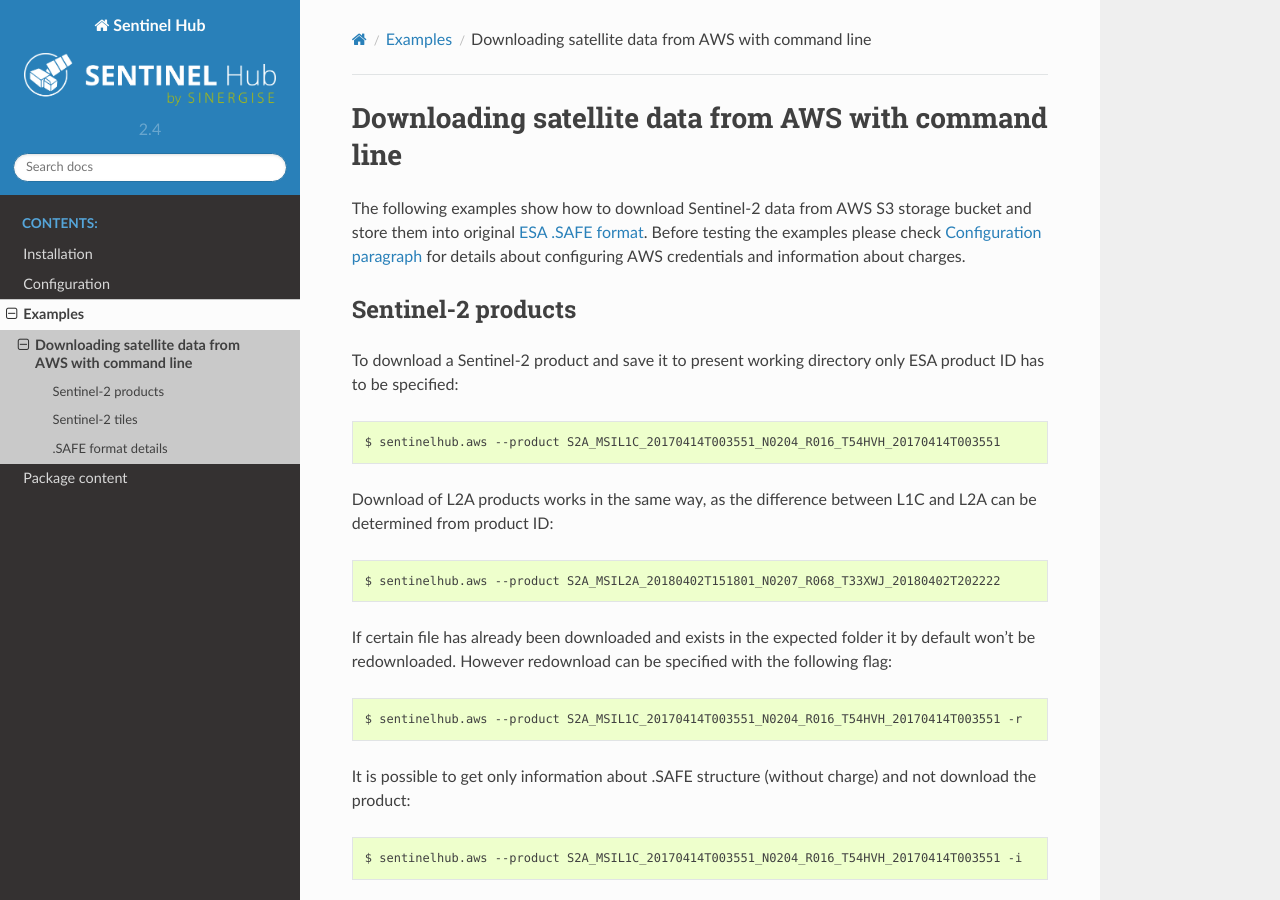
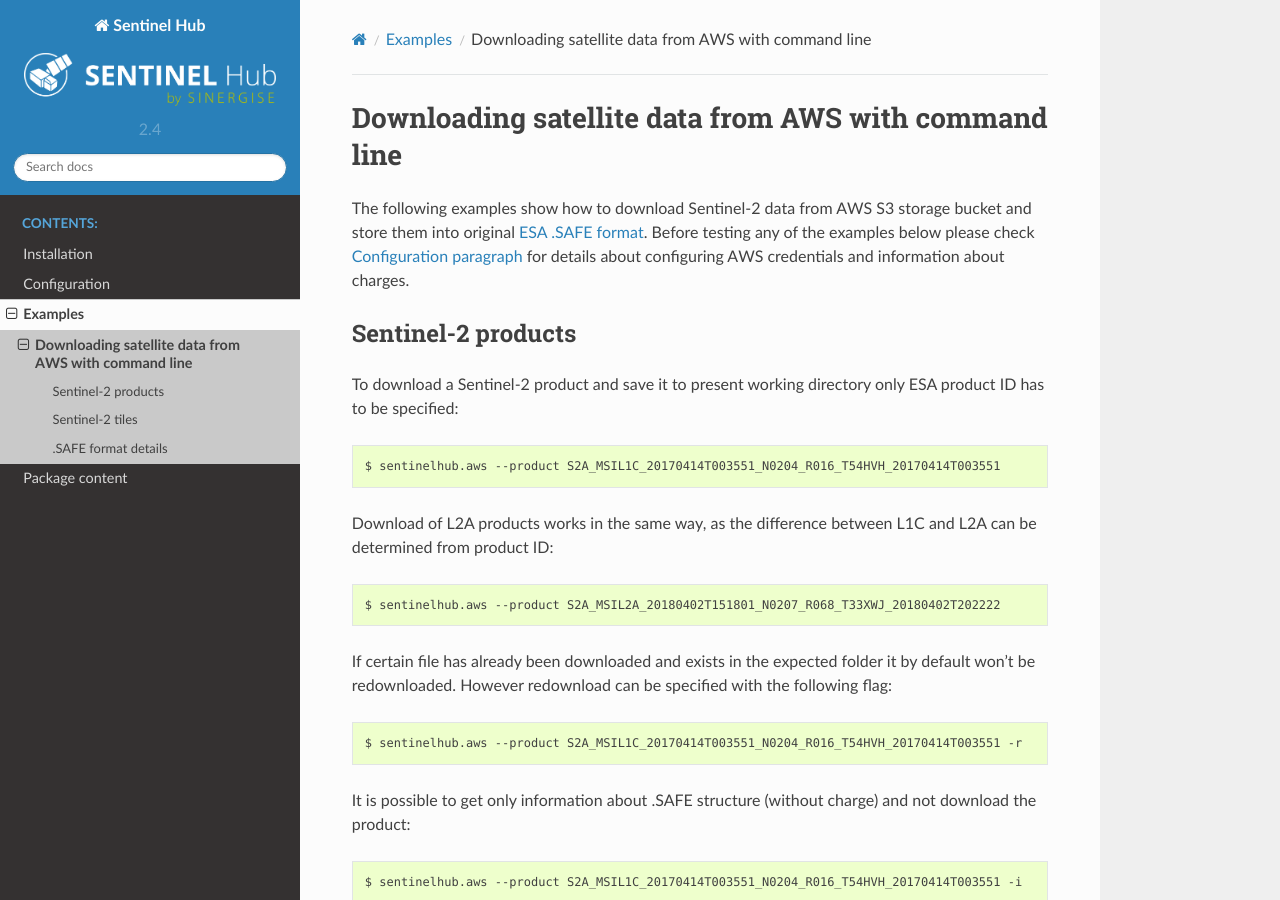
Before and after one commit to sentinel-hub/sentinelhub-py, a Sphinx documentation site: the page built from docs/source/aws_cli.rst, in a window 1280 px wide and 900 px high. Built offline with Sphinx 7.4.7 and the Read the Docs theme 2.0.0, drawn with Linux system fonts in a browser that asks for light colours; pages that are not in the unit, such as notebooks, are missing from menus.

Commit message:
Updated docs AWS examples and jupyter notebook

```diff
--- a/docs/source/aws_cli.rst
+++ b/docs/source/aws_cli.rst
@@ -3,7 +3,7 @@
 =====================================================
 
 The following examples show how to download Sentinel-2 data from AWS S3 storage bucket and store them into original
-`ESA .SAFE format`_. Before testing the examples please check
+`ESA .SAFE format`_. Before testing any of the examples below please check
 `Configuration paragraph <configure.html#amazon-s3-capabilities>`_ for details about configuring AWS credentials
 and information about charges.
 
```
Also changed, not shown: 1 other file.
